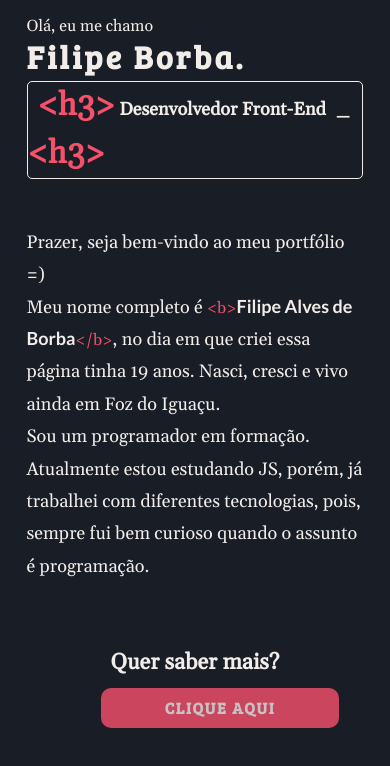
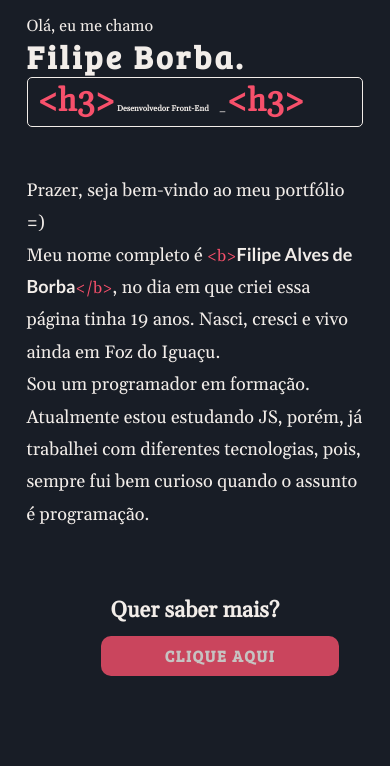
Before and after one commit to filipexxborba/filipe.github.io, a plain HTML site: page index.html in a window 390 px wide. Drawn offline with nearby package versions, Linux system fonts and the light colour scheme.

Commit message:
Update style.css

```diff
--- a/css/style.css
+++ b/css/style.css
@@ -176,6 +176,7 @@ body{
     body{
         height: 720px;
         overflow-x: hidden;
+        overflow-y: hidden;
     }
 
     .introducao{
@@ -191,16 +192,16 @@ body{
     }
 
     .introducao h3{
-        font-size: 18px;
+        font-size: 8px;
     }
 
     .introducao h3{
-        margin-top: 8px;
-        font-size: 18px;
+        margin-top: 4px;
+        font-size: 8px;
     }
 
     .introducao .dot{
-        font-size: 18px;
+        font-size: 8px;
     }
 
     .resenha .cta-link{
```
